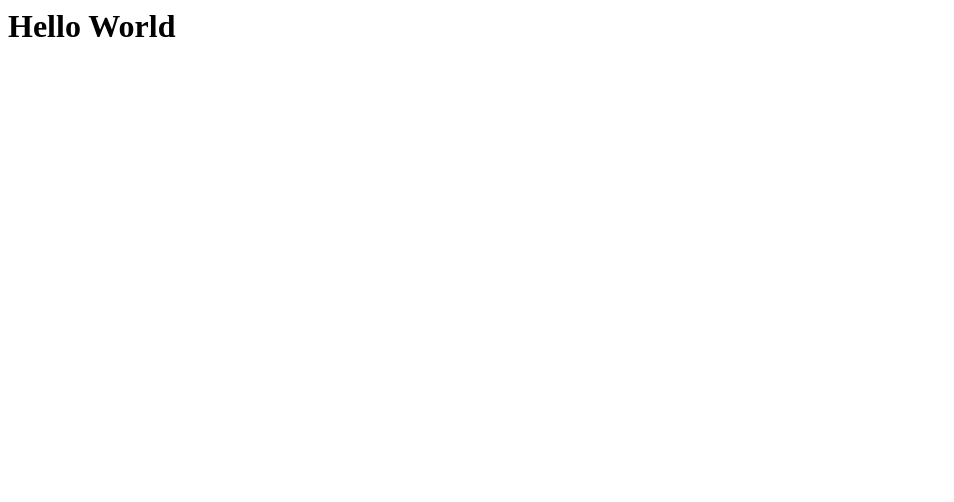
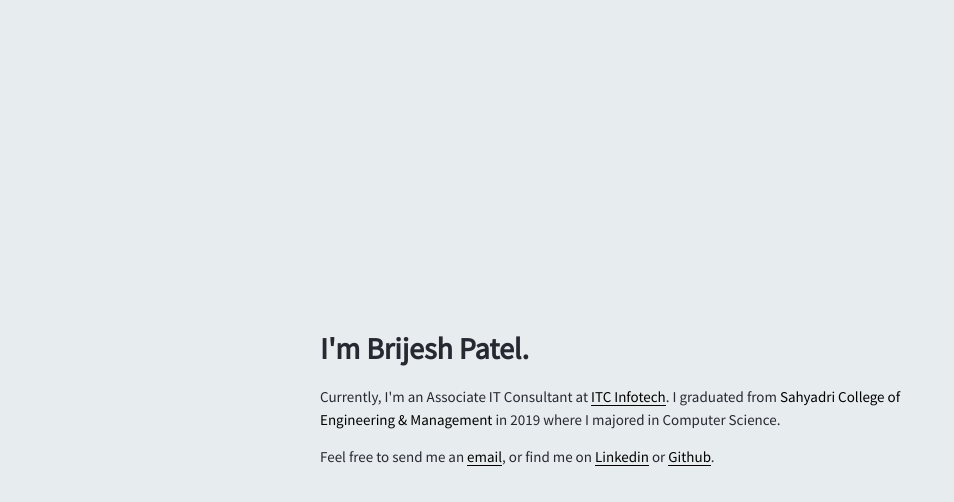
Before and after one commit to thebrijpatel/thebrijpatel.github.io, a plain HTML site: page index.html in a window 1280 px wide. Shown: the whole page, without its empty margins (0-954 px from the left). Drawn offline with nearby package versions, Linux system fonts and the light colour scheme.

Commit message:
Adding the main content for the site

```diff
--- a/index.html
+++ b/index.html
@@ -1 +1,24 @@
-<h1>Hello World</h1>
+<!DOCTYPE html>
+<html>
+<title>Brijesh Patel</title>
+<meta charset="UTF-8">
+<meta name="viewport" content="width=device-width, initial-scale=1">
+<link rel="stylesheet" href="https://www.w3schools.com/w3css/4/w3.css">
+<link rel="stylesheet" href="https://cdnjs.cloudflare.com/ajax/libs/font-awesome/4.7.0/css/font-awesome.min.css">
+<link href="https://fonts.googleapis.com/css2?family=Source+Sans+Pro&display=swap" rel="stylesheet">
+<link rel="stylesheet" href="main.css">
+
+
+<body>
+  <div id="page-content">
+    <div id="floating-text">
+      <div id="inner-content">
+      <h2>I'm Brijesh Patel.</h2>
+      <p>Currently, I'm an Associate IT Consultant at <a href="https://www.itcinfotech.com/" target="_blank">ITC Infotech</a>.
+        I graduated from <a href="http://sahyadri.edu.in/" target="_blank">Sahyadri College of Engineering & Management</a> in 2019 where I majored in Computer Science.
+      <p>Feel free to send me an <a href="mailto:sadariyabrijesh@gmail.com" target="_blank">email</a>, or find me on <a href="https://linkedin.com/in/thebrijpatel" target="_blank">Linkedin</a> or <a href="https://github.com/thebrijpatel" target="_blank">Github</a>.</p>
+      </div>
+    </div>
+  </div>
+</body>
+</html>
--- /dev/null
+++ b/main.css
@@ -0,0 +1,61 @@
+#page-content {
+    width: 100vw;
+  }
+
+  #floating-text {
+    display: flex;
+    justify-content: center;
+    align-items: center;
+    height: 100vh;
+    flex-direction: column;
+  }
+
+  #inner-content {
+    width: 50vw;
+  }
+
+  body {
+    background-color: #E7ECEF;
+  }
+
+  p {
+    font-family: 'Source Sans Pro', sans-serif;
+    font-weight: 400;
+    color: #272932;
+  }
+
+  h2 {
+    font-family: 'Source Sans Pro', sans-serif;
+    font-weight: 800;
+    color: #272932;
+  }
+
+  p > a {
+    position: relative;
+    color: #000;
+    text-decoration: none;
+  }
+
+  p > a:hover {
+    color: #000;
+  }
+
+  p > a:before {
+    content: "";
+    position: absolute;
+    width: 100%;
+    height: 1px;
+    bottom: 0;
+    left: 0;
+    background-color: #000;
+    -webkit-transform: scaleX(1);
+    transform: scaleX(1);
+    -webkit-transition: all 0.2s ease-in-out 0s;
+    transition: all 0.2s ease-in-out 0s;
+  }
+
+  p > a:hover:before {
+    visibility: visible;
+    -webkit-transform: scaleX(0);
+    transform: scaleX(0);
+  }
```
